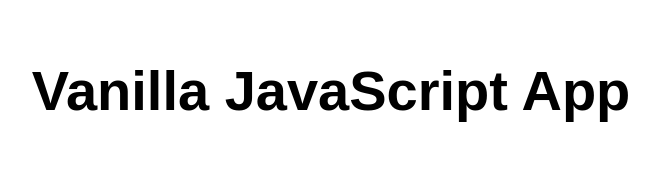
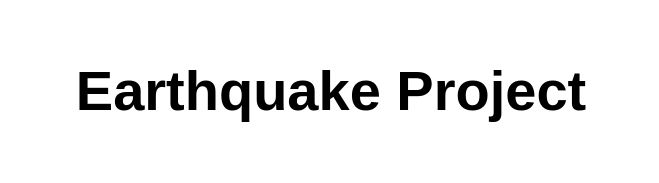
Before and after one commit to Ife-T/projectwebapp, a website: page src/index.html in a window 1280 px wide. Shown: the whole page, without its empty margins (309-968 px from the left). Drawn offline with Linux system fonts and the light colour scheme.

Commit message:
Update index.html

```diff
--- a/src/index.html
+++ b/src/index.html
@@ -5,12 +5,12 @@
   <meta charset="UTF-8">
   <meta name="viewport" content="width=device-width, initial-scale=1.0">
   <link rel="stylesheet" href="styles.css">
-  <title>Vanilla JavaScript App</title>
+  <title>Earthquake Project</title>
 </head>
 
 <body>
   <main>
-    <h1>Vanilla JavaScript App</h1>
+    <h1>Earthquake Project</h1>
   </main>
 </body>
 
```
